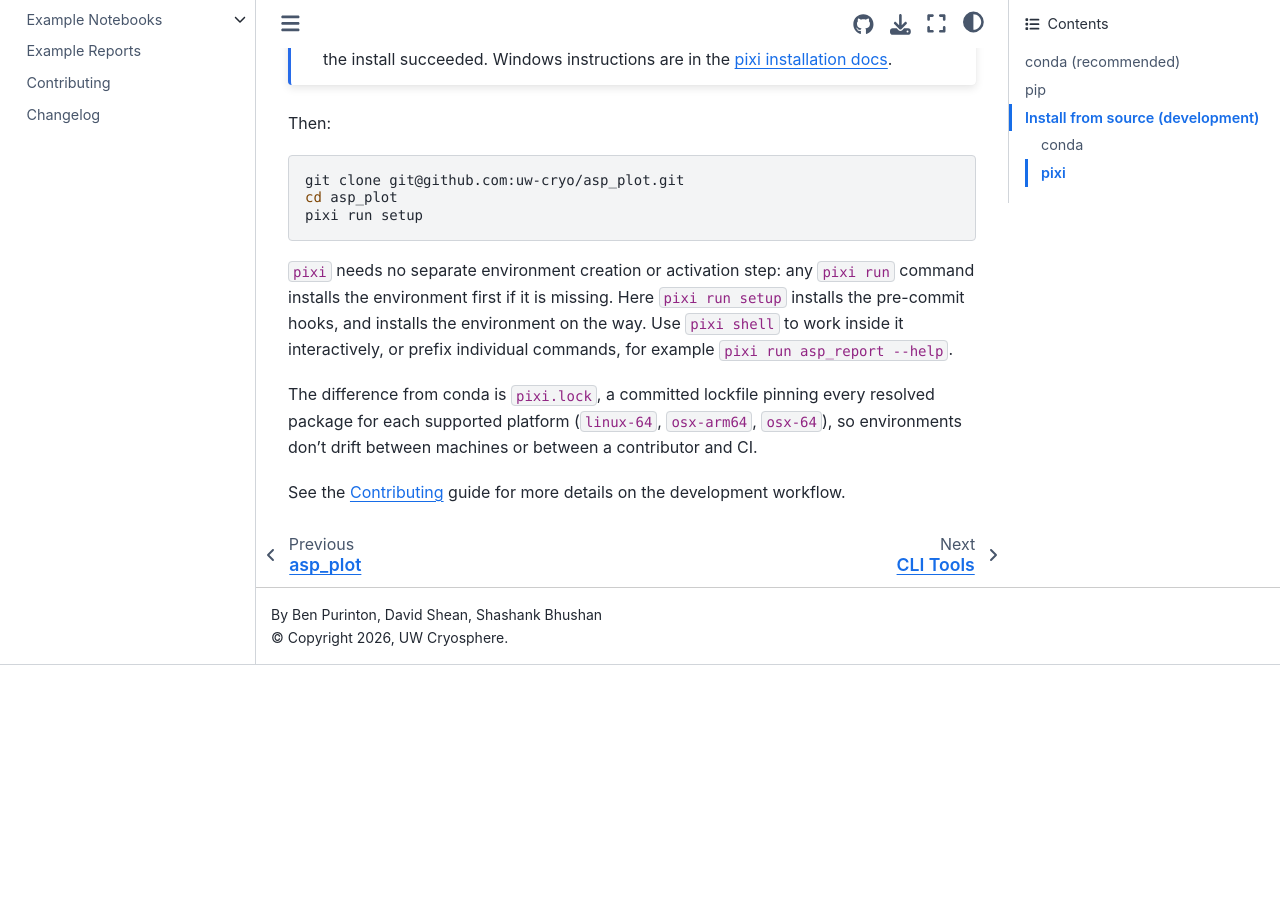
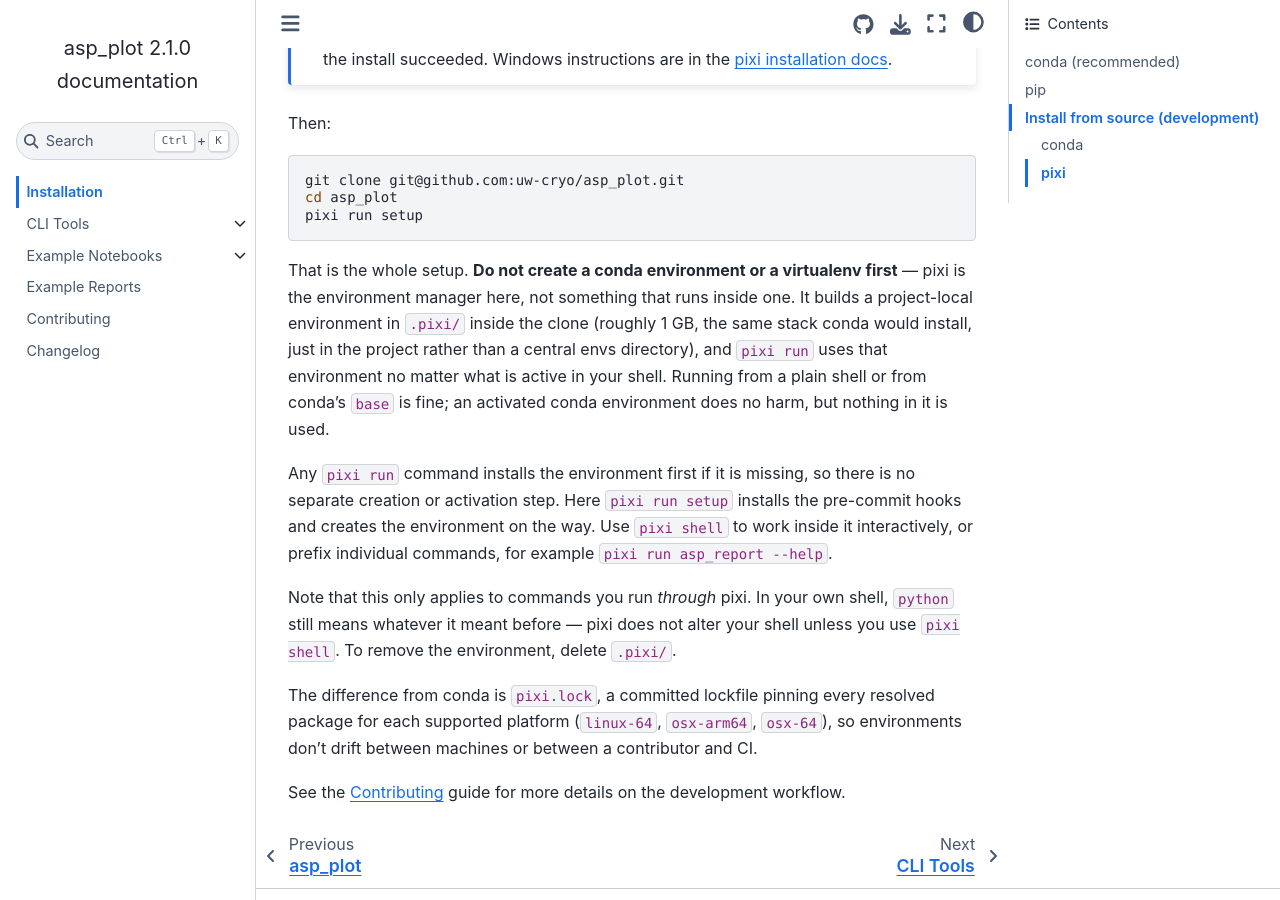
Before and after one commit to uw-cryo/asp_plot, a Sphinx documentation site: the page built from docs/installation.md, in a window 1280 px wide and 900 px high, scrolled down 1583 px. Built offline with Sphinx 7.4.7 and the Sphinx Book theme 1.1.4, drawn with Linux system fonts in a browser that asks for light colours; pages that are not in the unit, such as notebooks, are missing from menus; before the commit the page ends 2248 px from its top, so only the background shows below that.

Commit message:
Say explicitly that pixi replaces conda rather than running inside it (#184)
A newcomer following the pixi path reasonably asks whether to create a
conda environment or virtualenv first. Both docs now answer it up front,
note that the environment is project-local in .pixi/, and clarify that
pixi does not change what 'python' means in your own shell.

````diff
--- a/docs/installation.md
+++ b/docs/installation.md
@@ -62,7 +62,11 @@
 pixi run setup
 ```
 
-`pixi` needs no separate environment creation or activation step: any `pixi run` command installs the environment first if it is missing. Here `pixi run setup` installs the pre-commit hooks, and installs the environment on the way. Use `pixi shell` to work inside it interactively, or prefix individual commands, for example `pixi run asp_report --help`.
+That is the whole setup. **Do not create a conda environment or a virtualenv first** — pixi is the environment manager here, not something that runs inside one. It builds a project-local environment in `.pixi/` inside the clone (roughly 1 GB, the same stack conda would install, just in the project rather than a central envs directory), and `pixi run` uses that environment no matter what is active in your shell. Running from a plain shell or from conda's `base` is fine; an activated conda environment does no harm, but nothing in it is used.
+
+Any `pixi run` command installs the environment first if it is missing, so there is no separate creation or activation step. Here `pixi run setup` installs the pre-commit hooks and creates the environment on the way. Use `pixi shell` to work inside it interactively, or prefix individual commands, for example `pixi run asp_report --help`.
+
+Note that this only applies to commands you run *through* pixi. In your own shell, `python` still means whatever it meant before — pixi does not alter your shell unless you use `pixi shell`. To remove the environment, delete `.pixi/`.
 
 The difference from conda is `pixi.lock`, a committed lockfile pinning every resolved package for each supported platform (`linux-64`, `osx-arm64`, `osx-64`), so environments don't drift between machines or between a contributor and CI.
 
````
Also changed, not shown: docs/contributing.md (+1 -1 lines).
